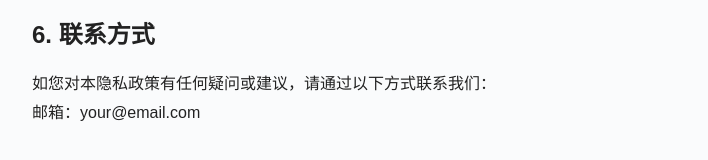
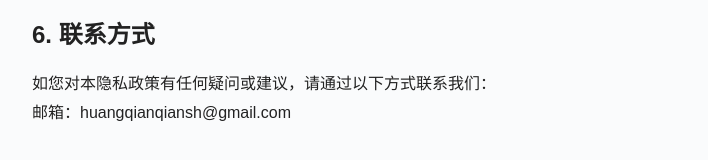
Before and after one commit to huangqianqian120/comment-extension-privacy, a plain HTML site: page privacy.html in a window 1280 px wide. Shown: the part 974-1134 px from the top of the page, without its empty margins (258-966 px from the left). Drawn offline with Linux system fonts and the light colour scheme.

Commit message:
Update privacy.html

```diff
--- a/privacy.html
+++ b/privacy.html
@@ -36,6 +36,6 @@
     <li>如本隐私政策有任何变更，我们将在插件更新日志或官方网站上进行公示。</li>
   </ul>
   <h2>6. 联系方式</h2>
-  <p>如您对本隐私政策有任何疑问或建议，请通过以下方式联系我们：<br>邮箱：your@email.com</p>
+  <p>如您对本隐私政策有任何疑问或建议，请通过以下方式联系我们：<br>邮箱：huangqianqiansh@gmail.com</p>
 </body>
 </html>
```
